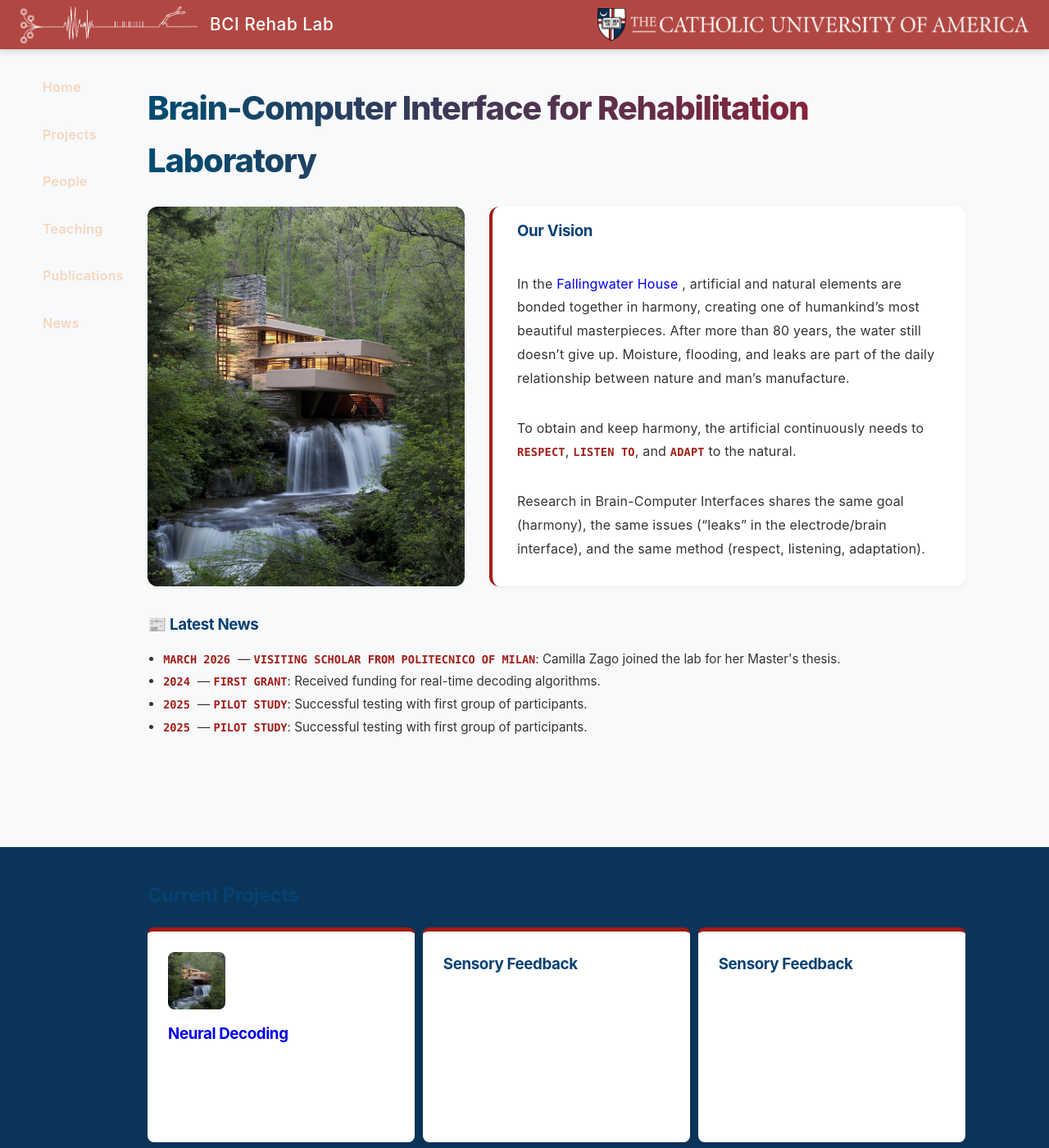
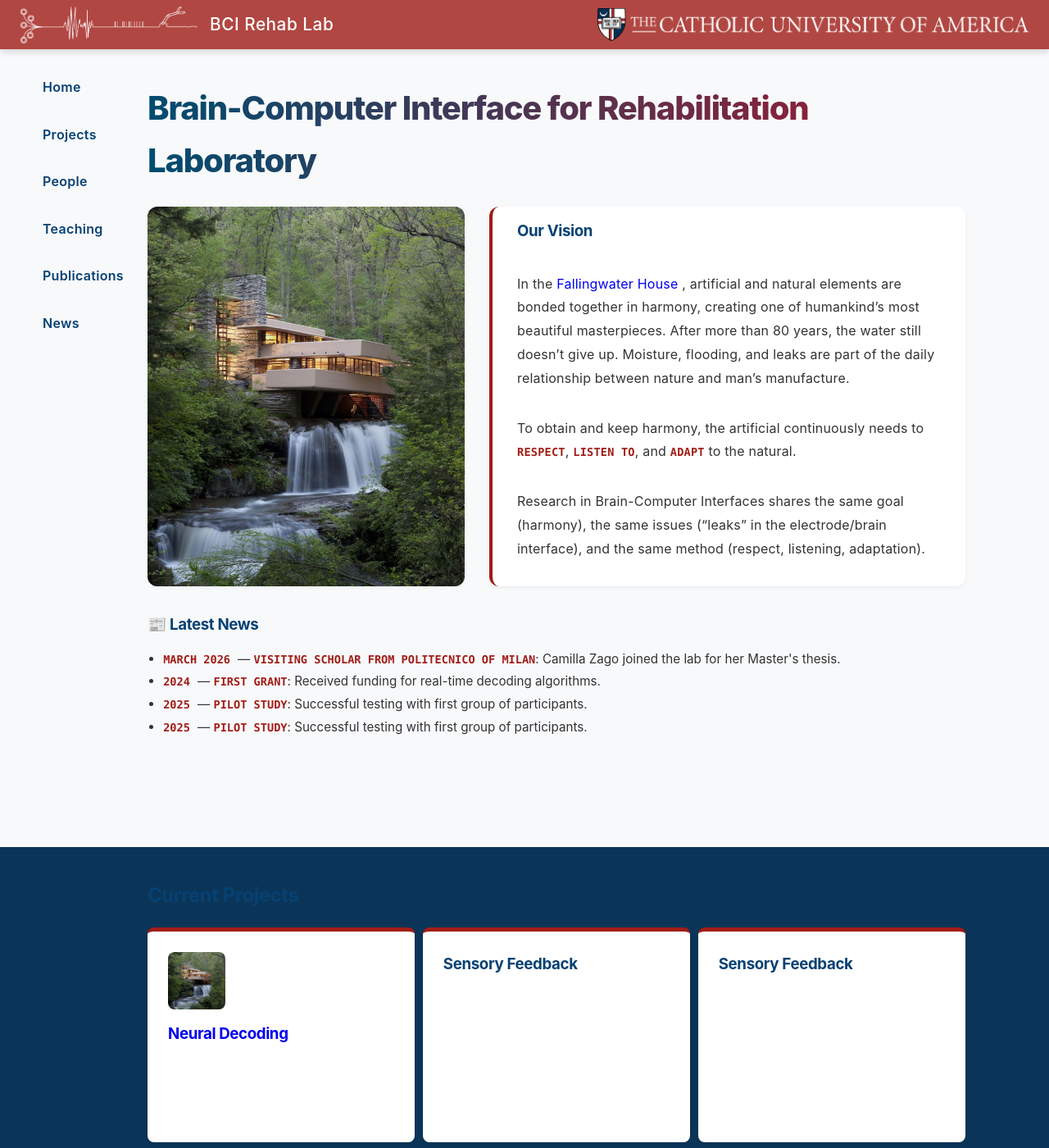
Before and after one commit to alessandrovato/alessandrovato.github.io, a Jekyll site: the page built from index.html, in a window 1280 px wide and 1400 px high. Shown: the whole window at 82% size. Built offline with Jekyll 4.4.1, drawn with Linux system fonts in a browser that asks for light colours.

Commit message:
Update main.css

```diff
--- a/assets/css/main.css
+++ b/assets/css/main.css
@@ -220,8 +220,6 @@
     box-shadow:none;
     backdrop-filter:none;
 
-     mix-blend-mode:difference;
-
 }
 
 .nav-profile {
@@ -273,60 +271,8 @@
 
 
 
-nav a::before{
-
-    content:"";
-
-    position:absolute;
-
-    left:-12px;
-
-    top:50%;
-
-    width:4px;
-
-    height:0;
-
-    transform:translateY(-50%);
-
-    background:#a11c16;
-
-    border-radius:5px;
-
-    transition:.40s;
-
-}
-
-nav a.active::before{
-
-    height:24px;
-
-}
-
-nav a{
-
-    opacity:.55;
-
-}
-
-nav a.active{
-
-    opacity:1;
-
-}
 
 
-nav a.dark-text{
-
-    color:#074173;
-
-}
-
-nav a.light-text{
-
-    color:white;
-
-}
 
 
     /* =========================================================
```
